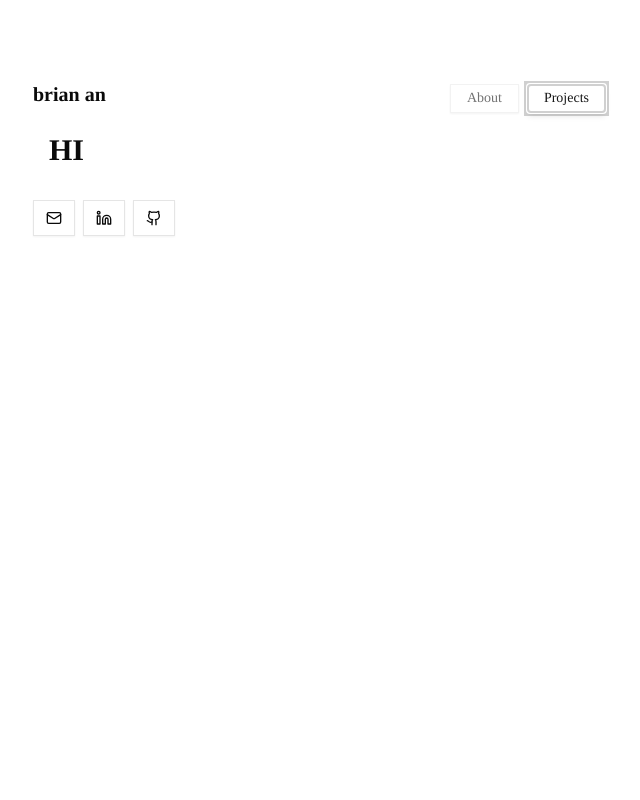
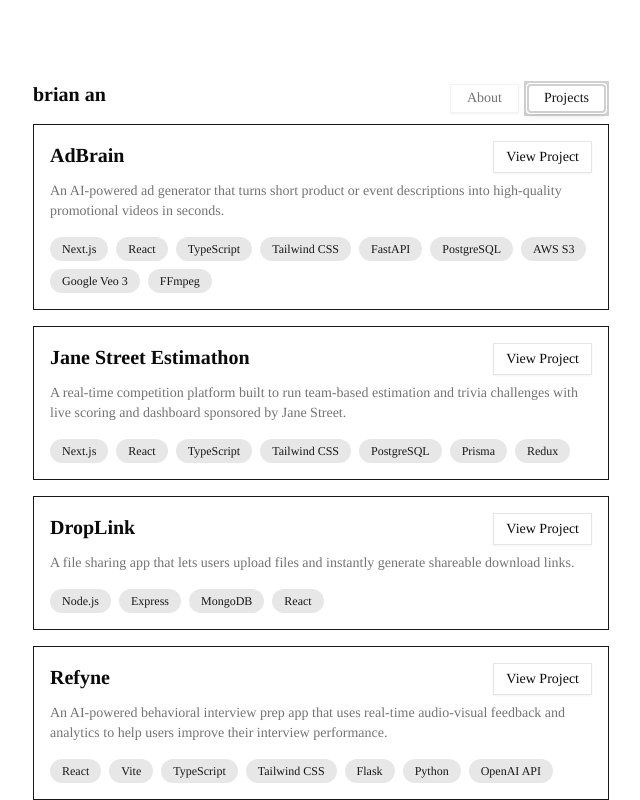
Before and after one commit to Brian-An/portfolio, a Next.js app: page / in a window 1280 px wide. Both pictures are taken after a click on the tab "Projects". Shown: the top 800 px of the page, without its empty margins (319-959 px from the left). Built offline with nearby package versions, Linux system fonts and the light colour scheme.

Commit message:
project page

```diff
--- /dev/null
+++ b/components/ProjectCard.tsx
@@ -0,0 +1,46 @@
+"use client";
+
+import Link from "next/link";
+import { Button } from "@/components/ui/button";
+
+interface ProjectCardProps {
+  title: string;
+  description: string;
+  link: string;
+  techStack?: string[];
+}
+
+export default function ProjectCard({
+  title,
+  description,
+  link,
+  techStack,
+}: ProjectCardProps) {
+  return (
+    <div className="border border-primary overflow-hidden p-4">
+      <div className="flex flex-col gap-2">
+        <div className="justify-between flex w-full">
+          <h2 className="text-xl font-bold">{title}</h2>
+          <Button asChild variant={"outline"} size="sm" className="w-fit">
+            <Link href={link} target="_blank" rel="noopener noreferrer">
+              View Project
+            </Link>
+          </Button>
+        </div>
+        <p className="text-muted-foreground text-sm">{description}</p>
+        {techStack && techStack.length > 0 && (
+          <div className="flex flex-wrap gap-2 pt-2">
+            {techStack.map((tech) => (
+              <span
+                key={tech}
+                className="inline-block px-3 py-1 bg-primary/10 text-primary text-xs rounded-full font-medium"
+              >
+                {tech}
+              </span>
+            ))}
+          </div>
+        )}
+      </div>
+    </div>
+  );
+}
--- a/components/sections/Projects.tsx
+++ b/components/sections/Projects.tsx
@@ -1,9 +1,20 @@
 "use client";
+
+import ProjectCard from "@/components/ProjectCard";
+import { PROJECTS } from "@/constants/projects";
 
 export default function Projects() {
   return (
-    <div className="max-w-3xl mx-auto p-4">
-      <h1 className="text-3xl font-bold mb-4">HI</h1>
+    <div className="max-w-xl flex flex-col gap-4 mt-2 mb-2">
+      {PROJECTS.map((project, index) => (
+        <ProjectCard
+          key={index}
+          title={project.title}
+          description={project.description}
+          link={project.link}
+          techStack={project.techStack}
+        />
+      ))}
     </div>
   );
 }
```
